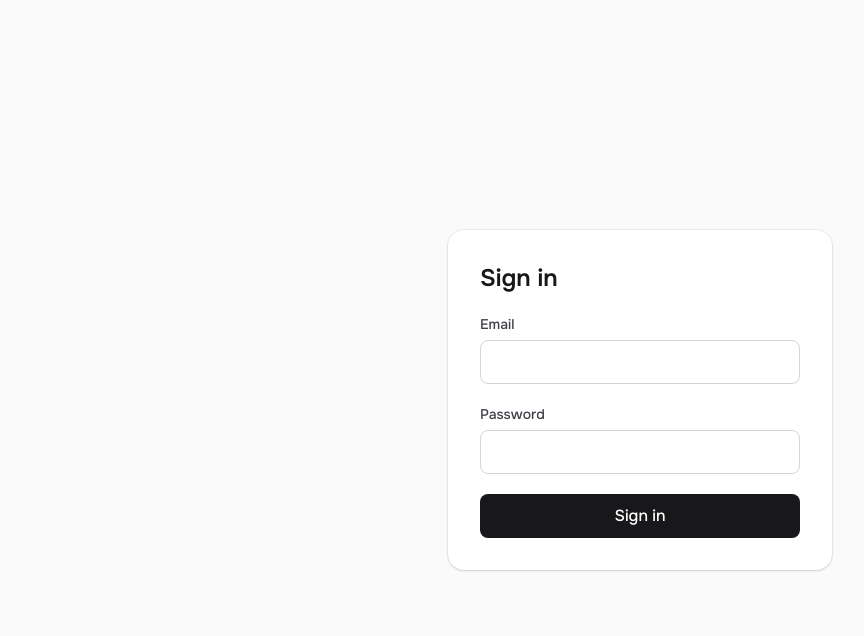
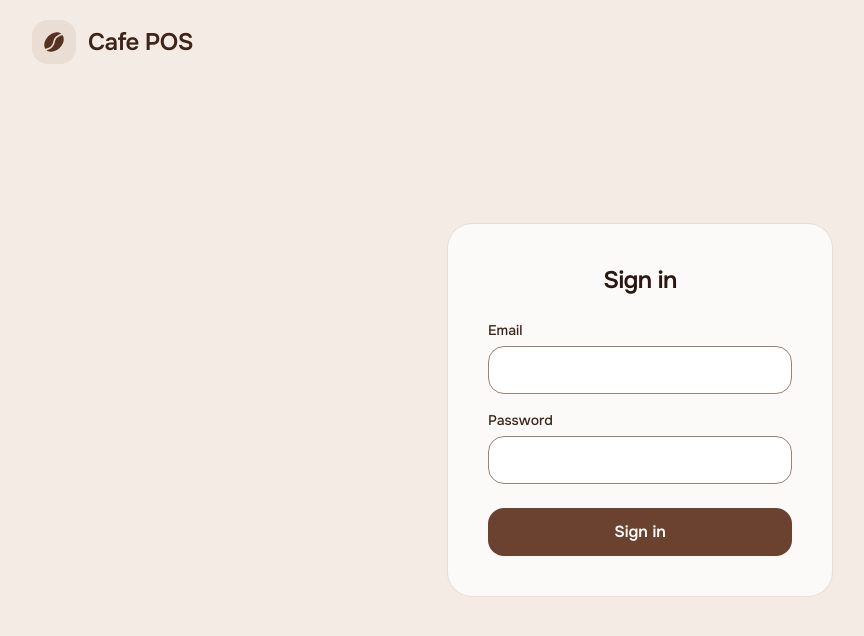
Before and after one commit to Nokiieee/CafePOS, a Next.js app: page / in a window 1280 px wide. Shown: the top 636 px of the page, without its empty margins (0-864 px from the left). Built offline with nearby package versions, Linux system fonts and the light colour scheme.

Commit message:
Apply brown cafe theme to the login page and tab icon

```diff
--- a/app/page.tsx
+++ b/app/page.tsx
@@ -1,21 +1,37 @@
 import { Suspense } from "react";
+import { PiCoffeeBeanFill, PiWarningCircleFill } from "react-icons/pi";
 import { login } from "@/actions/auth";
+
+const inputClass =
+  "h-12 rounded-2xl border border-roast-400 bg-white px-4 text-espresso-950 caret-espresso-700 outline-none transition-colors duration-200 hover:border-espresso-600 focus:border-espresso-700 focus:ring-2 focus:ring-espresso-700/20";
 
 export default function LoginPage({ searchParams }: PageProps<"/">) {
   return (
-    <main className="flex flex-1 items-center justify-center bg-zinc-50 px-4 dark:bg-black">
+    <main className="flex flex-1 flex-col bg-latte-100 text-espresso-950">
+      <header className="flex items-center gap-3 px-6 py-5 sm:px-8">
+        <div className="flex size-11 items-center justify-center rounded-2xl bg-latte-200 text-espresso-800">
+          <PiCoffeeBeanFill aria-hidden className="size-6" />
+        </div>
+        <span className="text-2xl font-semibold tracking-tight text-espresso-900">
+          Cafe POS
+        </span>
+      </header>
+
+      {/* pb-20 offsets the header's height so the panel sits in the true middle. */}
+      <div className="flex flex-1 items-center justify-center px-4 pt-4 pb-20">
         <form
           action={login}
-        className="flex w-full max-w-sm flex-col gap-5 rounded-2xl bg-white p-8 shadow-sm ring-1 ring-black/5 dark:bg-zinc-900 dark:ring-white/10"
+          className="flex w-full max-w-sm flex-col gap-6 rounded-3xl bg-milk p-8 ring-1 ring-latte-200 sm:p-10"
         >
-        <h1 className="text-2xl font-semibold text-zinc-900 dark:text-zinc-50">
+          <h1 className="text-center text-2xl font-semibold tracking-tight">
             Sign in
           </h1>
 
+          <div className="flex flex-col gap-4">
             <div className="flex flex-col gap-1.5">
               <label
                 htmlFor="email"
-            className="text-sm font-medium text-zinc-700 dark:text-zinc-300"
+                className="text-sm font-medium text-espresso-900"
               >
                 Email
               </label>
@@ -25,14 +41,14 @@ export default function LoginPage({ searchParams }: PageProps<"/">) {
                 type="email"
                 autoComplete="email"
                 required
-            className="h-11 rounded-lg border border-zinc-300 bg-white px-3 text-zinc-900 outline-none focus:border-zinc-900 focus:ring-2 focus:ring-zinc-900/20 dark:border-zinc-700 dark:bg-zinc-950 dark:text-zinc-50 dark:focus:border-zinc-300 dark:focus:ring-zinc-300/20"
+                className={inputClass}
               />
             </div>
 
             <div className="flex flex-col gap-1.5">
               <label
                 htmlFor="password"
-            className="text-sm font-medium text-zinc-700 dark:text-zinc-300"
+                className="text-sm font-medium text-espresso-900"
               >
                 Password
               </label>
@@ -42,8 +58,9 @@ export default function LoginPage({ searchParams }: PageProps<"/">) {
                 type="password"
                 autoComplete="current-password"
                 required
-            className="h-11 rounded-lg border border-zinc-300 bg-white px-3 text-zinc-900 outline-none focus:border-zinc-900 focus:ring-2 focus:ring-zinc-900/20 dark:border-zinc-700 dark:bg-zinc-950 dark:text-zinc-50 dark:focus:border-zinc-300 dark:focus:ring-zinc-300/20"
+                className={inputClass}
               />
+            </div>
           </div>
 
           <Suspense>
@@ -52,11 +69,12 @@ export default function LoginPage({ searchParams }: PageProps<"/">) {
 
           <button
             type="submit"
-          className="h-11 rounded-lg bg-zinc-900 font-medium text-white transition-colors hover:bg-zinc-700 dark:bg-zinc-50 dark:text-zinc-900 dark:hover:bg-zinc-200"
+            className="h-12 rounded-2xl bg-espresso-700 font-semibold text-milk transition-colors duration-200 outline-none hover:bg-espresso-800 focus-visible:ring-2 focus-visible:ring-espresso-700 focus-visible:ring-offset-2 focus-visible:ring-offset-milk active:bg-espresso-900"
           >
             Sign in
           </button>
         </form>
+      </div>
     </main>
   );
 }
@@ -71,7 +89,11 @@ async function ErrorMessage({
   if (typeof message !== "string") return null;
 
   return (
-    <p role="alert" className="text-sm text-red-600 dark:text-red-400">
+    <p
+      role="alert"
+      className="flex items-start gap-2 rounded-2xl bg-red-50 px-4 py-3 text-sm text-red-800"
+    >
+      <PiWarningCircleFill aria-hidden className="mt-0.5 size-4 shrink-0" />
       {message}
     </p>
   );
```
Also changed, not shown: app/icon.svg (added), 1 other file (tests, documents, lock files or other folders). Lines whose indentation alone changed are shown as unchanged.
